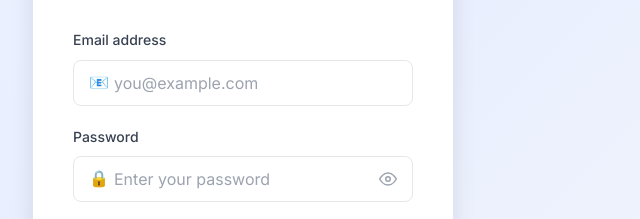
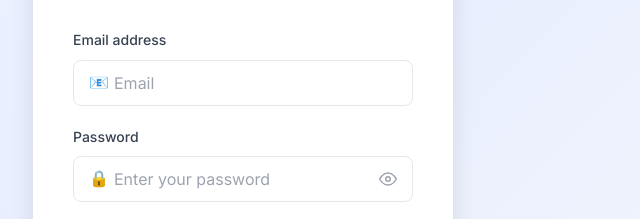
Before and after one commit to Olloosh/secure-social-manager, a plain HTML site: page index.html in a window 1280 px wide. Shown: the part 289-508 px from the top of the page, 397-1037 px from the left. Drawn offline with Linux system fonts and the light colour scheme.

Commit message:
Replace you@example.com placeholder with plain Email label

```diff
--- a/index.html
+++ b/index.html
@@ -27,7 +27,7 @@
             <label class="form-label" for="login-email">Email address</label>
             <div class="input-group">
               <span class="input-icon">📧</span>
-              <input type="email" id="login-email" class="form-input" placeholder="you@example.com" required>
+              <input type="email" id="login-email" class="form-input" placeholder="Email" required>
             </div>
           </div>
 
@@ -89,7 +89,7 @@
             <label class="form-label" for="register-email">Email address</label>
             <div class="input-group">
               <span class="input-icon">📧</span>
-              <input type="email" id="register-email" class="form-input" placeholder="you@example.com" required>
+              <input type="email" id="register-email" class="form-input" placeholder="Email" required>
             </div>
           </div>
 
```
